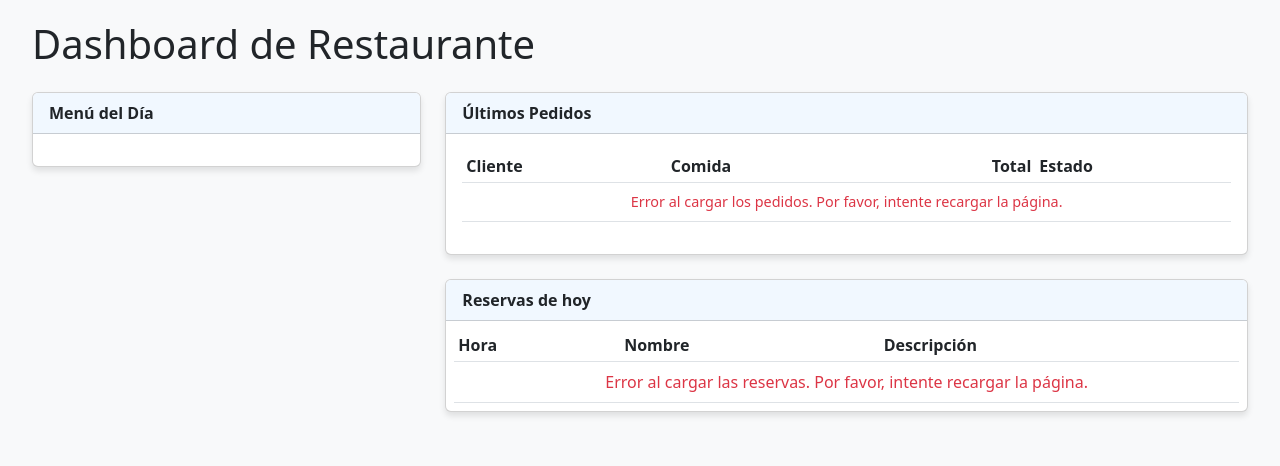
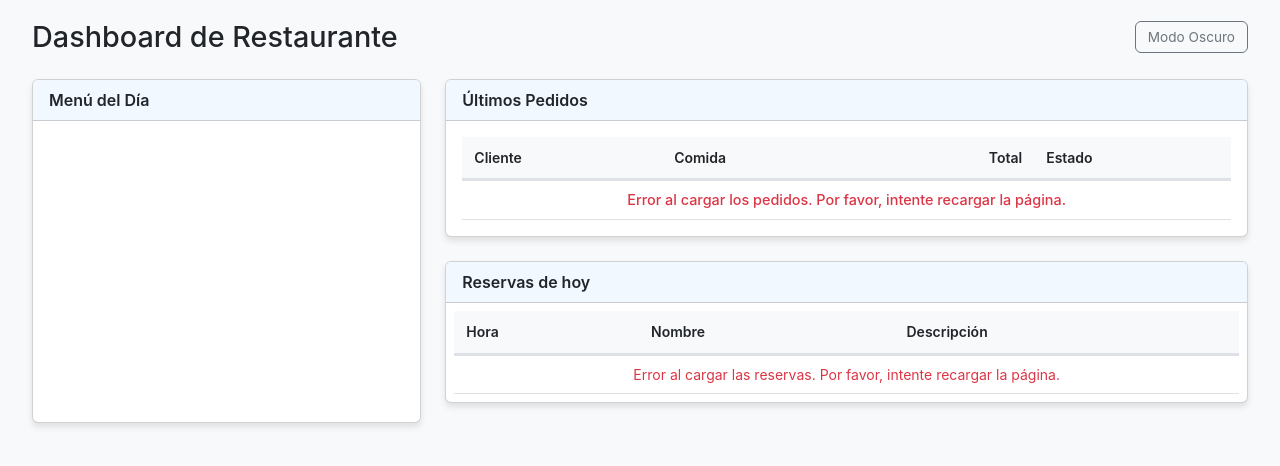
Before and after one commit to guillesrl/windsurf-project, a Flask app: page / in a window 1280 px wide. Shown: the top 466 px of the page. Run offline with Flask 3, Linux system fonts and the light colour scheme; data that the repository does not hold is empty.

Commit message:
modo DARK

```diff
--- a/static/css/styles.css
+++ b/static/css/styles.css
@@ -1,7 +1,19 @@
+/* Estilos base con tipografía unificada */
 body {
     background-color: #f8f9fa;
     padding: 20px;
+    font-family: -apple-system, BlinkMacSystemFont, 'Segoe UI', Roboto, 'Helvetica Neue', Arial, sans-serif;
+    font-size: 0.8rem; /* Reducción del 20% desde el tamaño base de 1rem */
+    line-height: 1.5;
 }
+
+/* Ajuste de tamaños relativos */
+h1 { font-size: 1.8rem; }
+h2 { font-size: 1.5rem; }
+h3 { font-size: 1.3rem; }
+h4 { font-size: 1.1rem; }
+h5 { font-size: 1rem; }
+h6 { font-size: 0.9rem; }
 
 .card {
     margin-bottom: 20px;
@@ -9,8 +21,9 @@
 }
 
 .card-header {
-    font-weight: bold;
+    font-weight: 600;
     background-color: #f1f8ff;
+    font-size: 1rem;
 }
 
 #miniCalendar {
@@ -19,26 +32,169 @@
 }
 
 .fc .fc-toolbar-title {
-    font-size: 1.2em;
+    font-size: 1.1em;
 }
 
 .fc .fc-button {
     padding: 0.2em 0.4em;
-    font-size: 0.9em;
+    font-size: 0.8em;
 }
 
 /* Estilos para el menú */
 #menuItems {
-    font-size: 0.9em;
+    font-size: 0.85em;
+    padding-right: 0.5rem;
+}
+
+#menuItems > div {
+    padding: 0.5rem 0.25rem;
+    border-bottom: 1px solid #eee;
+}
+
+#menuItems > div:last-child {
+    border-bottom: none;
 }
 
 #menuItems .badge {
+    font-size: 0.7em;
+    margin-left: 5px;
+    vertical-align: middle;
+}
+
+/* Tablas - Estilos unificados */
+.table {
+    font-size: 0.875rem; /* Tamaño de fuente consistente */
+    margin-bottom: 0;
+    width: 100%;
+    border-collapse: separate;
+    border-spacing: 0;
+}
+
+/* Encabezados de tabla */
+.table thead th {
+    font-weight: 600;
+    background-color: #f8f9fa;
+    color: #212529;
+    border-bottom: 2px solid #dee2e6;
+    padding: 0.65rem 0.75rem;
+}
+
+/* Celdas de tabla */
+.table td {
+    padding: 0.65rem 0.75rem;
+    vertical-align: middle;
+    border-top: 1px solid #dee2e6;
+}
+
+/* Tabla pequeña */
+.table-sm th,
+.table-sm td {
+    padding: 0.4rem 0.75rem;
+}
+
+/* Tabla con efecto hover */
+.table-hover tbody tr:hover {
+    background-color: rgba(0, 0, 0, 0.03);
+}
+
+/* Botones y controles de formulario */
+.btn {
+    font-size: 0.85rem;
+    padding: 0.3rem 0.75rem;
+}
+
+.form-control, .form-select {
+    font-size: 0.85rem;
+    padding: 0.3rem 0.75rem;
+}
+
+/* Badges */
+.badge {
     font-size: 0.75em;
-    margin-left: 5px;
+    font-weight: 500;
+}
+
+/* Modo oscuro */
+[data-bs-theme="dark"] {
+    background-color: #212529;
+    color: #f8f9fa;
+}
+
+[data-bs-theme="dark"] .card {
+    background-color: #343a40;
+    border-color: #495057;
+}
+
+[data-bs-theme="dark"] .card-header {
+    background-color: #2c3034;
+    border-bottom-color: #495057;
+    color: #f8f9fa;
+}
+
+[data-bs-theme="dark"] .table {
+    --bs-table-bg: #343a40;
+    --bs-table-striped-bg: #2c3034;
+    --bs-table-striped-color: #f8f9fa;
+    --bs-table-active-bg: #373b3e;
+    --bs-table-active-color: #fff;
+    --bs-table-hover-bg: #323539;
+    --bs-table-hover-color: #fff;
+    color: #f8f9fa;
+    border-color: #495057;
+}
+
+[data-bs-theme="dark"] .table thead th {
+    background-color: #2c3034;
+    color: #f8f9fa;
+    border-bottom-color: #495057;
+}
+
+[data-bs-theme="dark"] .table-hover tbody tr:hover {
+    background-color: rgba(255, 255, 255, 0.05);
+}
+
+[data-bs-theme="dark"] .table th,
+[data-bs-theme="dark"] .table td {
+    border-color: #495057;
+}
+
+[data-bs-theme="dark"] .form-control,
+[data-bs-theme="dark"] .form-select {
+    background-color: #343a40;
+    border-color: #495057;
+    color: #f8f9fa;
+}
+
+[data-bs-theme="dark"] .btn-outline-secondary {
+    color: #f8f9fa;
+    border-color: #6c757d;
+}
+
+[data-bs-theme="dark"] .btn-outline-secondary:hover {
+    background-color: #6c757d;
+    border-color: #6c757d;
+}
+
+[data-bs-theme="dark"] #menuItems > div {
+    border-bottom-color: #495057;
 }
 
 #menuItems .text-primary {
-    font-size: 0.95em;
+    font-size: 0.9em;
+    font-weight: 500;
+}
+
+/* Estilo para la tarjeta del menú */
+#menuCard {
+    height: 100%;
+    display: flex;
+    flex-direction: column;
+}
+
+#menuCard .card-body {
+    flex: 1;
+    padding: 1rem;
+    overflow: hidden;
 }
 
 /* Estilos para la tabla de pedidos */
--- a/static/js/app.js
+++ b/static/js/app.js
@@ -1,9 +1,48 @@
+// Función para manejar el cambio de tema
+function setupDarkMode() {
+    const darkModeToggle = document.getElementById('darkModeToggle');
+
+    // Verificar preferencia guardada
+    const isDarkMode = localStorage.getItem('darkMode') === 'true';
+    if (isDarkMode) {
+        document.body.setAttribute('data-bs-theme', 'dark');
+        darkModeToggle.innerHTML = '<i class="bi bi-sun-fill"></i> Modo Claro';
+    }
+
+    // Manejar clic en el botón
+    darkModeToggle.addEventListener('click', () => {
+        const isDark = document.body.getAttribute('data-bs-theme') === 'dark';
+
+        if (isDark) {
+            // Cambiar a modo claro
+            document.body.setAttribute('data-bs-theme', 'light');
+            darkModeToggle.innerHTML = '<i class="bi bi-moon-fill"></i> Modo Oscuro';
+            localStorage.setItem('darkMode', 'false');
+        } else {
+            // Cambiar a modo oscuro
+            document.body.setAttribute('data-bs-theme', 'dark');
+            darkModeToggle.innerHTML = '<i class="bi bi-sun-fill"></i> Modo Claro';
+            localStorage.setItem('darkMode', 'true');
+        }
+    });
+}
+
 // Initialize the dashboard when the DOM is loaded
 document.addEventListener('DOMContentLoaded', function() {
+    console.log('DOM completamente cargado');
+
+    // Configurar el modo oscuro
+    setupDarkMode();
+
     // Load initial data
-    loadOrders();
-    loadMenu();
-    loadReservations();
+    console.log('Cargando pedidos...');
+    loadOrders().catch(e => console.error('Error cargando pedidos:', e));
+
+    console.log('Cargando menú...');
+    loadMenu().catch(e => console.error('Error cargando menú:', e));
+
+    console.log('Cargando reservas...');
+    loadReservations().catch(e => console.error('Error cargando reservas:', e));
 });
 
 // Load orders from API
@@ -59,23 +98,118 @@
     }
 }
 
+// Función para obtener todos los platos del menú con paginación
+async function fetchAllMenuItems() {
+    let allItems = [];
+    let page = 1;
+    let hasMorePages = true;
+    const maxPages = 5; // Aumentado para asegurar que se carguen todas las páginas
+    const itemsPerPage = 25; // Aumentar el número de ítems por página
+
+    try {
+        while (hasMorePages && page <= maxPages) {
+            console.log(`Solicitando página ${page} del menú...`);
+            const response = await fetch(`/api/menu?page=${page}&limit=${itemsPerPage}`);
+
+            if (!response.ok) {
+                throw new Error(`Error HTTP ${response.status}: ${response.statusText}`);
+            }
+
+            const data = await response.json();
+            console.log(`Página ${page} recibida:`, data);
+
+            // Verificar si la respuesta es un array directo o tiene un formato específico
+            const items = Array.isArray(data) ? data : (data.list || data.rows || []);
+            console.log(`Ítems extraídos:`, items);
+
+            allItems = [...allItems, ...items];
+
+            // Verificar si hay más páginas basándonos en la respuesta de la API
+            if (data.pageInfo) {
+                // Usar la información de paginación de la API si está disponible
+                const totalPages = Math.ceil(data.pageInfo.totalRows / itemsPerPage);
+                hasMorePages = page < totalPages;
+                console.log(`Página ${page} de ${totalPages} (${data.pageInfo.totalRows} ítems en total)`);
+            } else if (data.pagination) {
+                // Formato alternativo de paginación
+                hasMorePages = data.pagination.page < data.pagination.pageCount;
+                console.log(`Paginación: página ${data.pagination.page} de ${data.pagination.pageCount}`);
+            } else {
+                // Si no hay información de paginación, asumir que es la última página si recibimos menos ítems de los solicitados
+                hasMorePages = items.length === itemsPerPage;
+                console.log(`Recibidos ${items.length} ítems. ${hasMorePages ? 'Posiblemente hay más páginas' : 'Última página'}`);
+            }
+
+            page++;
+        }
+
+        console.log(`Se cargaron ${allItems.length} ítems del menú`);
+        return allItems;
+    } catch (error) {
+        console.error('Error al cargar el menú:', error);
+        // Si hay un error, intentar cargar al menos la primera página
+        try {
+            console.log('Intentando cargar solo la primera página...');
+            const response = await fetch('/api/menu?limit=10');
+            if (response.ok) {
+                const data = await response.json();
+                return Array.isArray(data) ? data : (data.list || data.rows || []);
+            }
+        } catch (e) {
+            console.error('Error al cargar la primera página del menú:', e);
+        }
+        return [];
+    }
+}
+
 // Load menu from API
 async function loadMenu() {
     try {
-        const response = await fetch('/api/menu');
-        const data = await response.json();
+        console.log('Cargando menú...');
         const menuItems = document.getElementById('menuItems');
+        menuItems.innerHTML = '<div class="text-center py-3">Cargando menú...</div>';
+
+        // Obtener todos los platos
+        const allItems = await fetchAllMenuItems();
+        console.log('Total de ítems del menú recibidos:', allItems.length);
+
+        // Filtrar y asegurar que no haya duplicados
+        const platosUnicos = [];
+        const idsVistos = new Set();
+
+        const platosFiltrados = allItems.filter(item => {
+            if (!item || item['Precio (€)'] === undefined) return false;
+
+            // Usar ID si existe, de lo contrario usar nombre + precio como identificador único
+            const id = item.Id || `${item.Nombre}_${item['Precio (€)']}`;
+            if (idsVistos.has(id)) {
+                console.log('Plato duplicado detectado y omitido:', item.Nombre || 'Sin nombre');
+                return false;
+            }
+
+            idsVistos.add(id);
+            return true;
+        });
+
+        console.log(`Platos únicos después de filtrar: ${platosFiltrados.length}`);
+
+        // Limpiar el contenedor
         menuItems.innerHTML = '';
 
-        if (data.list && Array.isArray(data.list)) {
-            data.list.forEach(item => {
+        if (platosFiltrados.length > 0) {
+            console.log('Mostrando platos en la interfaz:', platosFiltrados);
+            platosFiltrados.forEach((item, index) => {
                 const menuItem = document.createElement('div');
                 menuItem.className = 'mb-2';
+
+                console.log(`Procesando plato ${index + 1}:`, item);
 
                 // Determine availability status and corresponding badge
                 let availabilityBadge = ''; // Default to no badge
                 if (item.Stock !== null && typeof item.Stock !== 'undefined') {
-                    const isAvailable = parseInt(item.Stock, 10) > 0;
+                    const stockValue = parseInt(item.Stock, 10);
+                    const isAvailable = !isNaN(stockValue) && stockValue > 0;
+                    console.log(`Stock para ${item.Nombre || 'sin nombre'}:`, item.Stock, 'Disponible:', isAvailable);
                     availabilityBadge = isAvailable
                         ? '<span class="badge bg-success">Disponible</span>'
                         : '<span class="badge bg-danger">No Disponible</span>';
@@ -87,7 +221,7 @@
                             ${item.Nombre || 'Sin nombre'}
                         </div>
                         <div class="text-end">
-                            <span class="text-primary fw-bold">${item.Precio ? `$${parseFloat(item.Precio).toFixed(2)}` : ''}</span>
+                            <span class="text-primary fw-bold">${item['Precio (€)'] ? `$${parseFloat(item['Precio (€)'].replace(',', '.')).toFixed(2)}` : ''}</span>
                             ${availabilityBadge ? ` ${availabilityBadge}` : ''}
                         </div>
                     </div>
--- a/templates/index.html
+++ b/templates/index.html
@@ -7,14 +7,19 @@
     <link href="https://cdn.jsdelivr.net/npm/bootstrap@5.3.0/dist/css/bootstrap.min.css" rel="stylesheet">
     <link href="{{ url_for('static', filename='css/styles.css') }}" rel="stylesheet">
 </head>
-<body>
+<body data-bs-theme="light">
     <div class="container-fluid">
-        <h1 class="mb-4">Dashboard de Restaurante</h1>
+        <div class="d-flex justify-content-between align-items-center mb-4">
+            <h1 class="mb-0">Dashboard de Restaurante</h1>
+            <button id="darkModeToggle" class="btn btn-outline-secondary" aria-label="Cambiar a modo oscuro">
+                <i class="bi bi-moon-fill"></i> Modo Oscuro
+            </button>
+        </div>
 
         <div class="row">
             <!-- Menú -->
             <div class="col-md-4">
-                <div class="card">
+                <div class="card" id="menuCard">
                     <div class="card-header">Menú del Día</div>
                     <div class="card-body">
                         <div id="menuItems">
```
